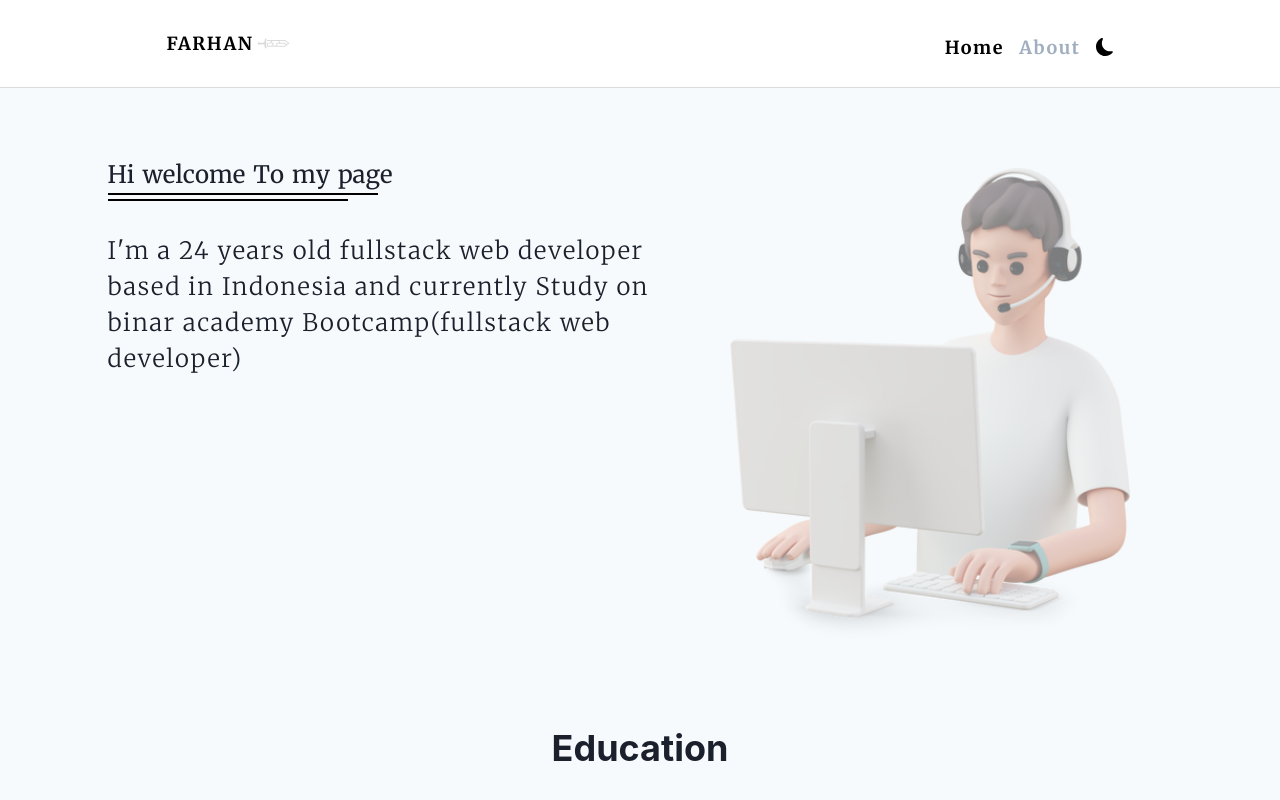
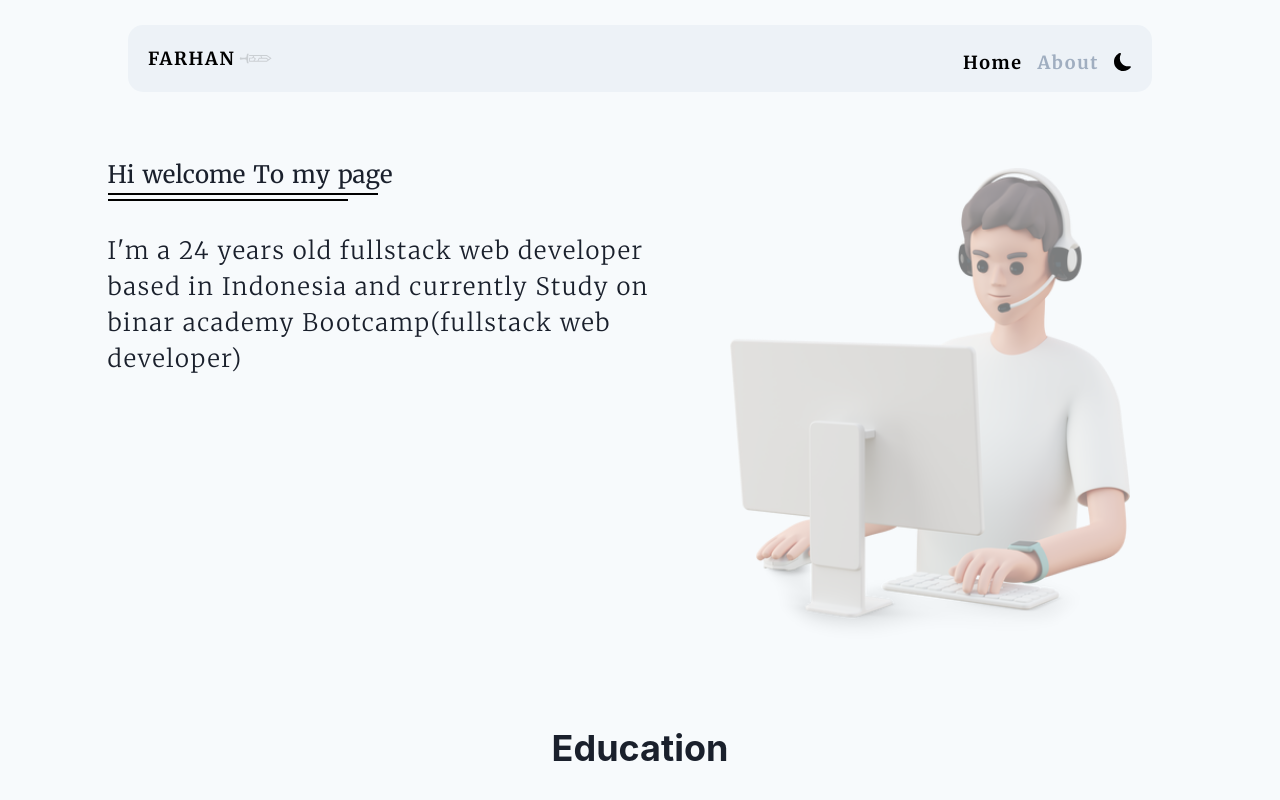
Before and after one commit to FarhanRafid97/my-portofolio, a React (Create React App) app: page /about in a window 1280 px wide. Shown: the top 800 px of the page. Built offline with nearby package versions, Linux system fonts and the light colour scheme.

Commit message:
change navbar

```diff
--- a/src/components/Home/Home.jsx
+++ b/src/components/Home/Home.jsx
@@ -94,7 +94,7 @@ const Home = () => {
         >
           <Card
             title="NEXTJS ECOMMERCE"
-            body="Build Ecommerce With nextjs, redux and chakra ui"
+            body="Build Ecommerce With shoping chart,tech stack: nextjs redux-toolkit and chakra-ui"
             imgUrl={p3}
             bgColor="#3d5a80"
             color="gray.50"
--- a/src/components/Layout/Navbar.jsx
+++ b/src/components/Layout/Navbar.jsx
@@ -17,7 +17,7 @@ const ChakraBox = chakra(motion.div, {
 });
 const Navbar = () => {
   const { toggleColorMode } = useColorMode();
-  const bgNavbar = useColorModeValue('white', 'gray.700');
+  const bgSubNav = useColorModeValue('gray.100', 'gray.700');
   const navMenu = useColorModeValue('black', 'white');
   const navActive = useColorModeValue('gray.400', 'gray.500');
 
@@ -25,21 +25,23 @@ const Navbar = () => {
   return (
     <Box
       width="100%"
-      padding="30px 0"
+      padding="10px 0"
       fontSize="18px"
-      bg={bgNavbar}
       color="black"
       position="fixed"
-      borderBottom="1px solid #dbdbdb"
       top="0"
       zIndex="99"
     >
       <Flex
-        width={['74%', '74%', '85%', '74%']}
+        width={['90%', '74%', '85%', '80%']}
         justifyContent="space-between"
         margin="auto"
+        mt="15px"
         fontWeight="bold"
         letterSpacing="0.1rem"
+        padding="20px"
+        bg={bgSubNav}
+        borderRadius="15px"
       >
         <Box position="relative">
           <ChakraBox
--- a/src/components/Layout/Wrapper.js
+++ b/src/components/Layout/Wrapper.js
@@ -8,7 +8,7 @@ const Wrapper = ({ children }) => {
   return (
     <>
       <Navbar />
-      <Box w="100%" mt="87px" bg={bgHome} paddingBottom={24}>
+      <Box w="100%" pt="87px" bg={bgHome} paddingBottom={24}>
         <Box maxW={['80%', '80%', '90%', '1065px']} margin="auto" px={[15, 0]}>
           {children}
         </Box>
--- a/src/index.css
+++ b/src/index.css
@@ -9,9 +9,6 @@ body {
   -moz-osx-font-smoothing: grayscale;
 }
 
-code {
-}
-
 * {
   padding: 0;
   margin: 0;
```
